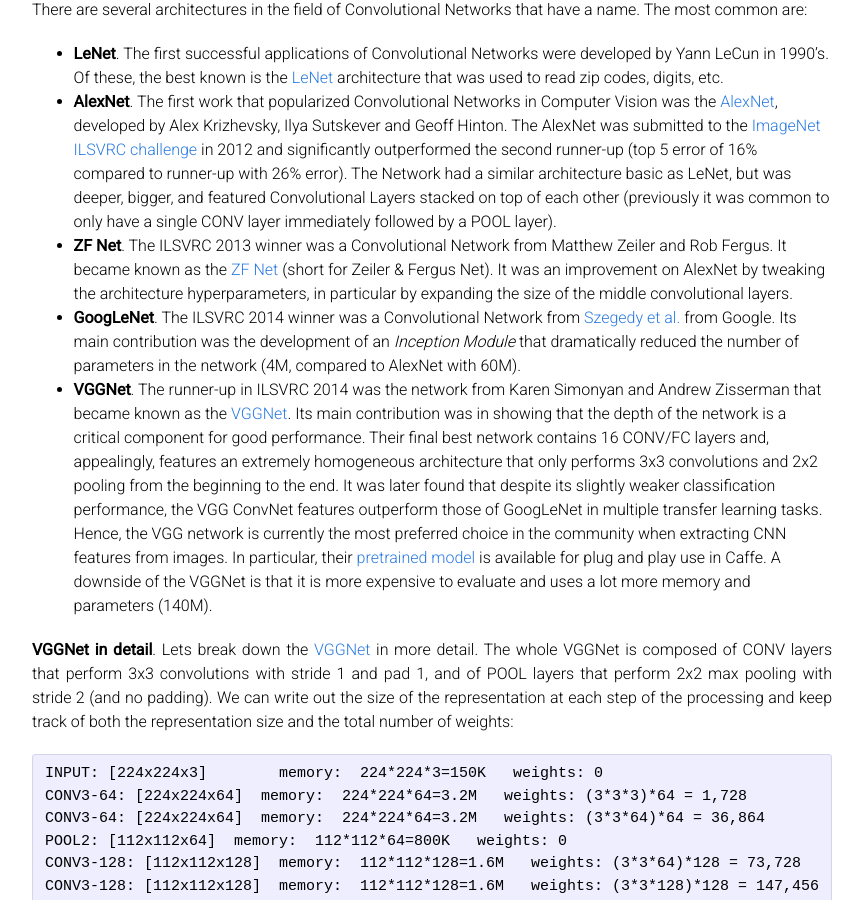
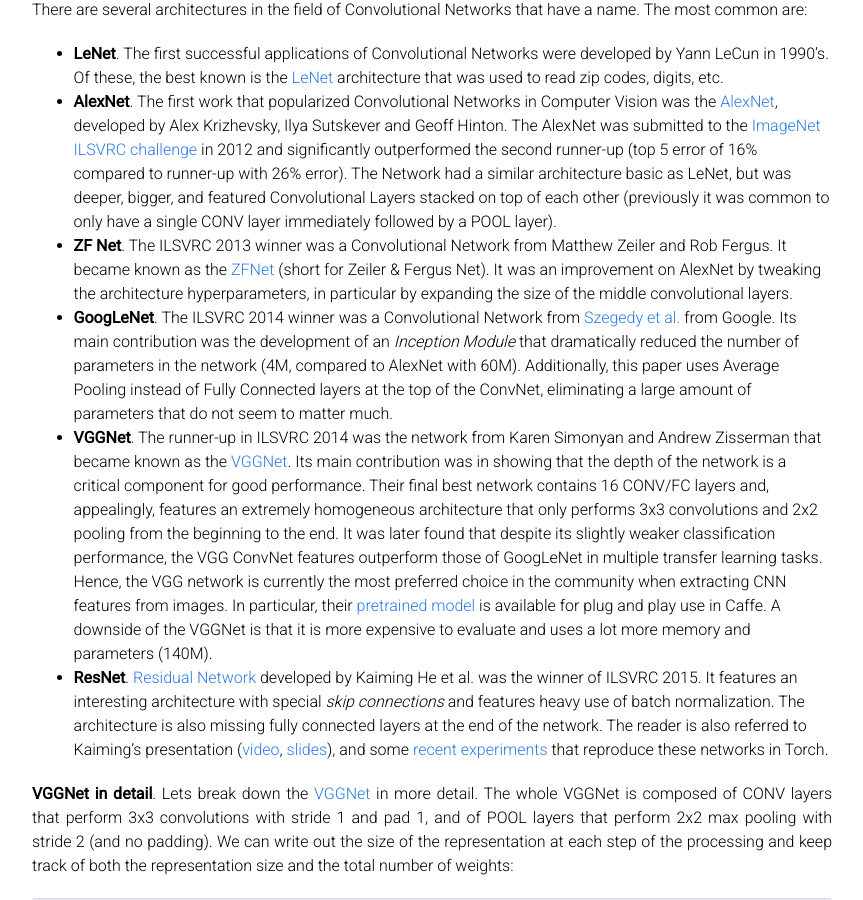
Before and after one commit to cs231n/cs231n.github.io, a Jekyll site: the page built from convolutional-networks.md, in a window 1280 px wide and 900 px high, scrolled down 15808 px. Shown: the whole window, without its empty margins (208-1071 px from the left). Built offline with Jekyll 4.4.1, drawn with Linux system fonts in a browser that asks for light colours; Markdown is read by kramdown in place of the engine named in the settings; formulas are drawn with MathJax 3.

Commit message:
update convnet section too

```diff
--- a/convolutional-networks.md
+++ b/convolutional-networks.md
@@ -309,9 +309,10 @@
 
 - **LeNet**. The first successful applications of Convolutional Networks were developed by Yann LeCun in 1990's. Of these, the best known is the [LeNet](http://yann.lecun.com/exdb/publis/pdf/lecun-98.pdf) architecture that was used to read zip codes, digits, etc.
 - **AlexNet**. The first work that popularized Convolutional Networks in Computer Vision was the [AlexNet](http://papers.nips.cc/paper/4824-imagenet-classification-with-deep-convolutional-neural-networks), developed by Alex Krizhevsky, Ilya Sutskever and Geoff Hinton. The AlexNet was submitted to the [ImageNet ILSVRC challenge](http://www.image-net.org/challenges/LSVRC/2014/) in 2012 and significantly outperformed the second runner-up (top 5 error of 16% compared to runner-up with 26% error). The Network had a similar architecture basic as LeNet, but was deeper, bigger, and featured Convolutional Layers stacked on top of each other (previously it was common to only have a single CONV layer immediately followed by a POOL layer).
-- **ZF Net**. The ILSVRC 2013 winner was a Convolutional Network from Matthew Zeiler and Rob Fergus. It became known as the [ZF Net](http://arxiv.org/abs/1311.2901) (short for Zeiler & Fergus Net). It was an improvement on AlexNet by tweaking the architecture hyperparameters, in particular by expanding the size of the middle convolutional layers.
-- **GoogLeNet**. The ILSVRC 2014 winner was a Convolutional Network from [Szegedy et al.](http://arxiv.org/abs/1409.4842) from Google. Its main contribution was the development of an *Inception Module* that dramatically reduced the number of parameters in the network (4M, compared to AlexNet with 60M).
+- **ZF Net**. The ILSVRC 2013 winner was a Convolutional Network from Matthew Zeiler and Rob Fergus. It became known as the [ZFNet](http://arxiv.org/abs/1311.2901) (short for Zeiler & Fergus Net). It was an improvement on AlexNet by tweaking the architecture hyperparameters, in particular by expanding the size of the middle convolutional layers.
+- **GoogLeNet**. The ILSVRC 2014 winner was a Convolutional Network from [Szegedy et al.](http://arxiv.org/abs/1409.4842) from Google. Its main contribution was the development of an *Inception Module* that dramatically reduced the number of parameters in the network (4M, compared to AlexNet with 60M). Additionally, this paper uses Average Pooling instead of Fully Connected layers at the top of the ConvNet, eliminating a large amount of parameters that do not seem to matter much.
 - **VGGNet**. The runner-up in ILSVRC 2014 was the network from Karen Simonyan and Andrew Zisserman that became known as the [VGGNet](http://www.robots.ox.ac.uk/~vgg/research/very_deep/). Its main contribution was in showing that the depth of the network is a critical component for good performance. Their final best network contains 16 CONV/FC layers and, appealingly, features an extremely homogeneous architecture that only performs 3x3 convolutions and 2x2 pooling from the beginning to the end. It was later found that despite its slightly weaker classification performance, the VGG ConvNet features outperform those of GoogLeNet in multiple transfer learning tasks. Hence, the VGG network is currently the most preferred choice in the community when extracting CNN features from images. In particular, their [pretrained model](http://www.robots.ox.ac.uk/~vgg/research/very_deep/) is available for plug and play use in Caffe. A downside of the VGGNet is that it is more expensive to evaluate and uses a lot more memory and parameters (140M).
+- **ResNet**. [Residual Network](http://arxiv.org/abs/1512.03385) developed by Kaiming He et al. was the winner of ILSVRC 2015. It features an interesting architecture with special *skip connections* and features heavy use of batch normalization. The architecture is also missing fully connected layers at the end of the network. The reader is also referred to Kaiming's presentation ([video](https://www.youtube.com/watch?v=1PGLj-uKT1w), [slides](http://research.microsoft.com/en-us/um/people/kahe/ilsvrc15/ilsvrc2015_deep_residual_learning_kaiminghe.pdf)), and some [recent experiments](https://github.com/gcr/torch-residual-networks) that reproduce these networks in Torch.
 
 **VGGNet in detail**.
 Lets break down the [VGGNet](http://www.robots.ox.ac.uk/~vgg/research/very_deep/) in more detail. The whole VGGNet is composed of CONV layers that perform 3x3 convolutions with stride 1 and pad 1, and of POOL layers that perform 2x2 max pooling with stride 2 (and no padding). We can write out the size of the representation at each step of the processing and keep track of both the representation size and the total number of weights:
```
